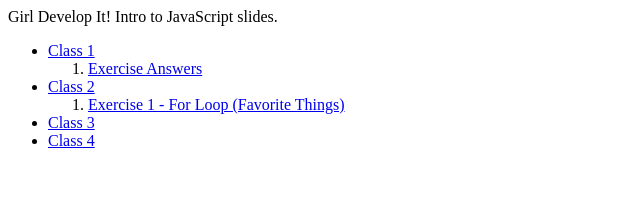
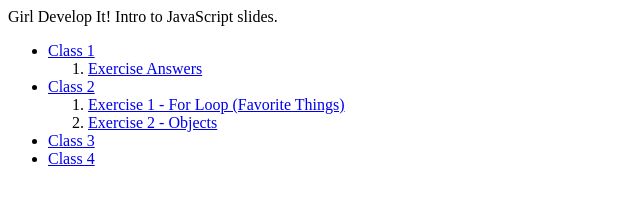
Before and after one commit to scottcreynolds/gdi-js, a plain HTML site: page index.html in a window 1280 px wide. Shown: the whole page, without its empty margins (0-640 px from the left). Drawn offline with Linux system fonts and the light colour scheme.

Commit message:
add exercises to thing

```diff
--- a/index.html
+++ b/index.html
@@ -14,6 +14,8 @@
     <ol>
       <li><a href="https://gist.github.com/anonymous/237b7158b6749b175845">Exercise 1 - For Loop (Favorite Things)</a>
       </li>
+      <li><a href="https://gist.github.com/anonymous/37d3ffbb35055ee02b09">Exercise 2 - Objects</a>
+      </li>
     </ol>
   </li>
   <li><a href="class3.html">Class 3</a></li>
```
